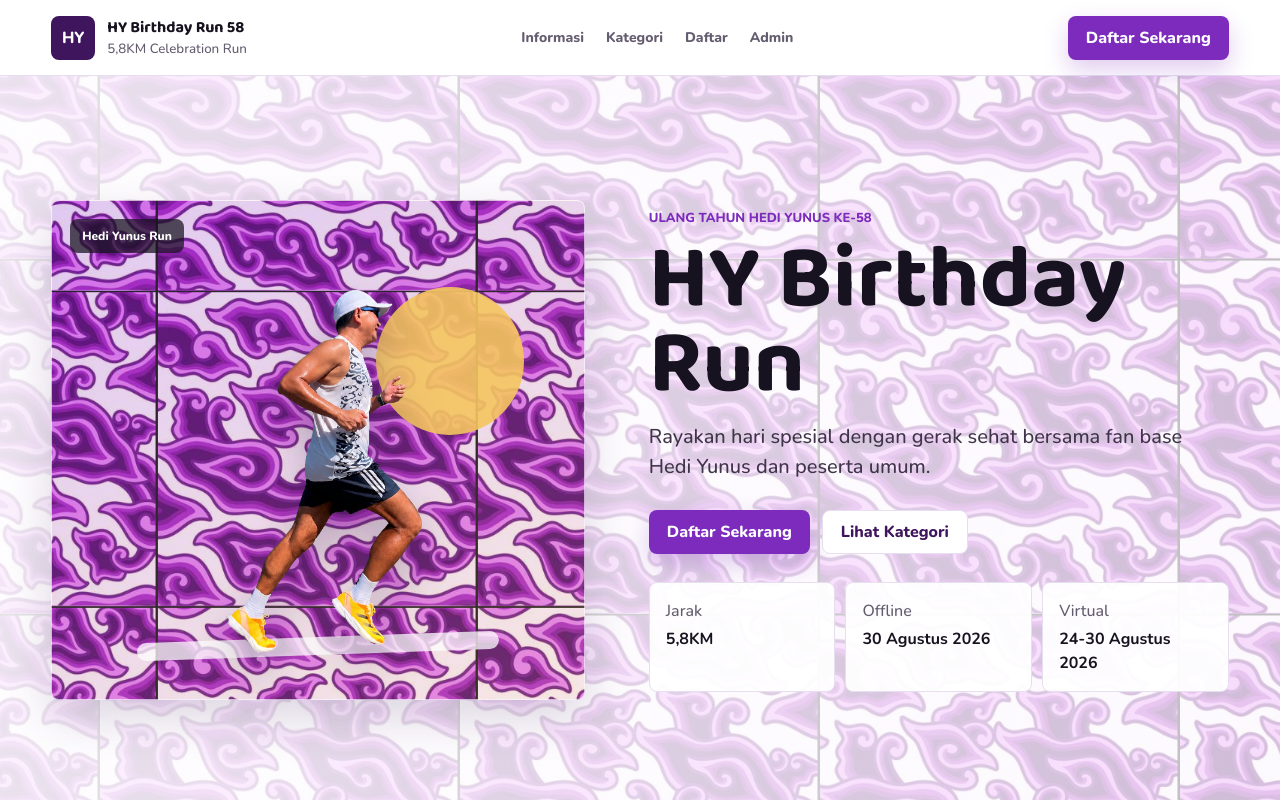
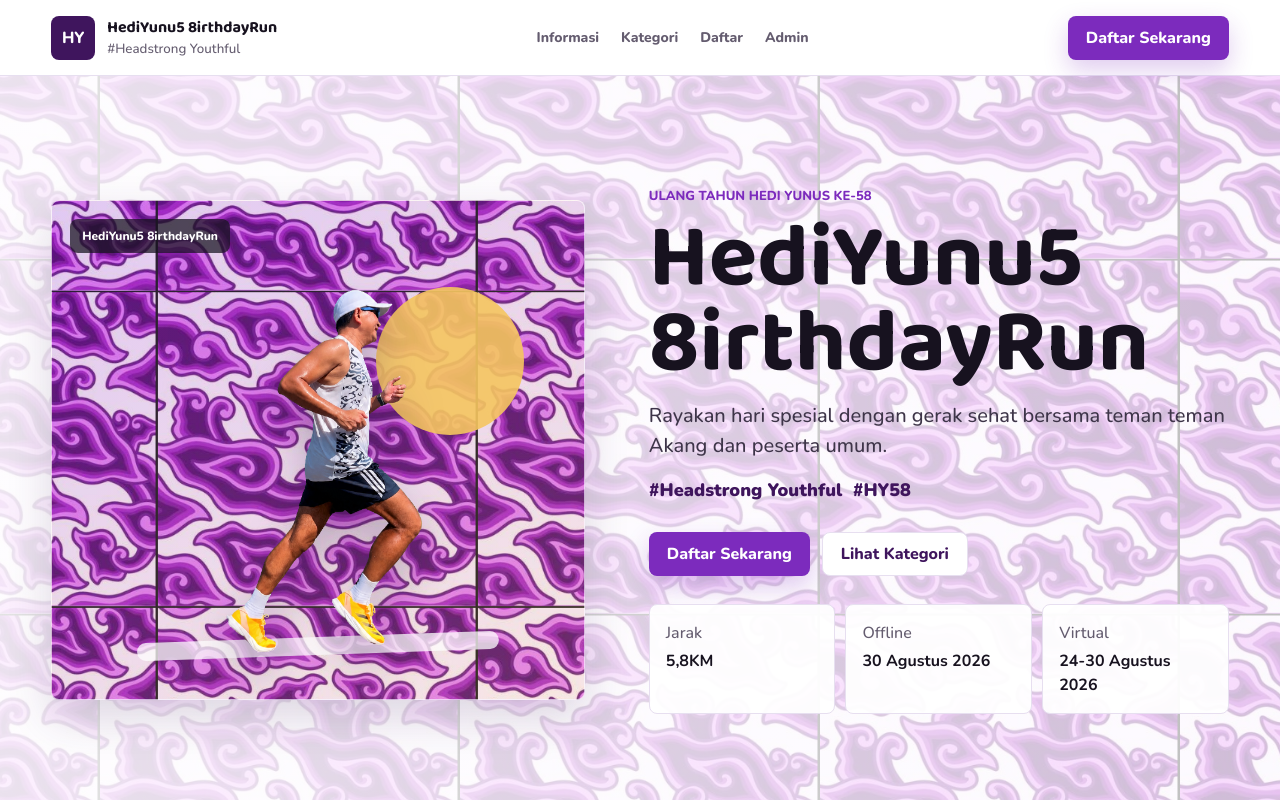
Before and after one commit to amutiara302-debug/hy-birthday-run-app, a Next.js app: page / in a window 1280 px wide. Shown: the top 802 px of the page. Built offline with nearby package versions, Linux system fonts and the light colour scheme.

Commit message:
Add files via upload

```diff
--- a/app/globals.css
+++ b/app/globals.css
@@ -129,6 +129,13 @@ nav a { text-decoration: none; }
 .hero-copy { max-width: 690px; }
 .eyebrow { margin: 0 0 10px; color: var(--purple); font-size: 13px; font-weight: 800; text-transform: uppercase; }
 .tagline { max-width: 610px; color: #3e3549; font-size: 20px; }
+.tagline-tags, .section-subtitle {
+  margin-top: -4px;
+  color: var(--plum);
+  font-weight: 900;
+}
+.tagline-tags { font-size: 18px; }
+.section-subtitle { font-size: 17px; }
 .hero-actions { display: flex; flex-wrap: wrap; gap: 12px; margin: 28px 0; }
 .quick-facts { display: grid; grid-template-columns: repeat(3, minmax(0,1fr)); gap: 10px; max-width: 700px; }
 .quick-facts div, .info-grid article, .category-card, .payment-box, .registration-form, .status-panel, .upload-form, .login-panel, .admin-card {
--- a/app/page.tsx
+++ b/app/page.tsx
@@ -8,8 +8,8 @@ export default function HomePage() {
         <Link className="brand" href="/">
           <span className="brand-mark">HY</span>
           <span>
-            <strong>HY Birthday Run 58</strong>
-            <small>5,8KM Celebration Run</small>
+            <strong>HediYunu5 8irthdayRun</strong>
+            <small>#Headstrong Youthful</small>
           </span>
         </Link>
         <nav>
@@ -25,7 +25,7 @@ export default function HomePage() {
         <section className="hero">
           <div className="hero-media">
             <div className="runner-card">
-              <div className="editable-badge">Hedi Yunus Run</div>
+              <div className="editable-badge">HediYunu5 8irthdayRun</div>
               <div className="runner-portrait">
                 <div className="runner-sun" />
                 <img className="runner-photo" src="/hedi-run-cutout.png" alt="Hedi Yunus berlari" />
@@ -35,8 +35,9 @@ export default function HomePage() {
           </div>
           <div className="hero-copy">
             <p className="eyebrow">Ulang Tahun Hedi Yunus ke-58</p>
-            <h1>HY Birthday Run</h1>
-            <p className="tagline">Rayakan hari spesial dengan gerak sehat bersama fan base Hedi Yunus dan peserta umum.</p>
+            <h1>HediYunu5 8irthdayRun</h1>
+            <p className="tagline">Rayakan hari spesial dengan gerak sehat bersama teman teman Akang dan peserta umum.</p>
+            <p className="tagline-tags">#Headstrong Youthful&nbsp;&nbsp;#HY58</p>
             <div className="hero-actions">
               <Link className="button primary" href="/register">Daftar Sekarang</Link>
               <a className="button secondary" href="#kategori">Lihat Kategori</a>
@@ -53,6 +54,7 @@ export default function HomePage() {
           <div className="section-heading">
             <p className="eyebrow">Informasi Acara</p>
             <h2>Sehat bersama Hedi Yunus Birthday Run 58</h2>
+            <p className="section-subtitle">#Headstrong Youthful #HY58</p>
           </div>
           <div className="info-grid">
             <article>
```
